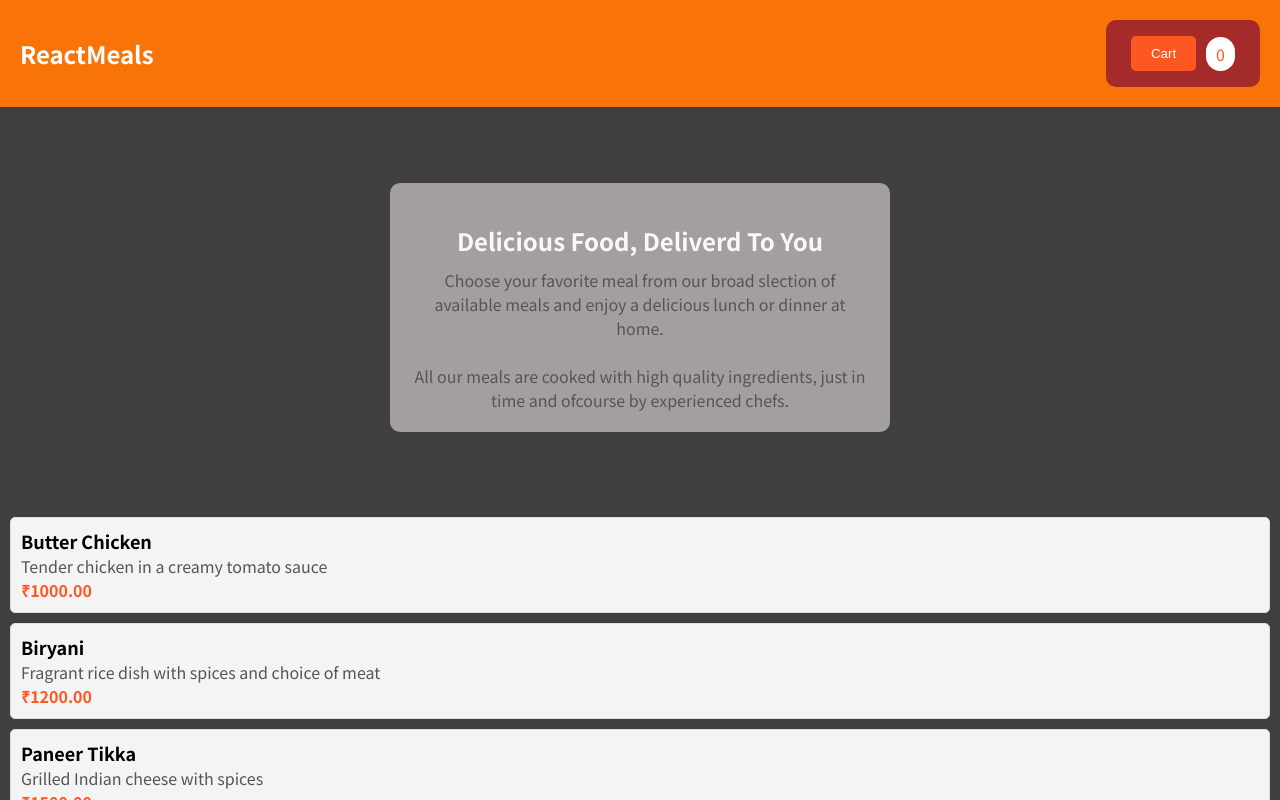
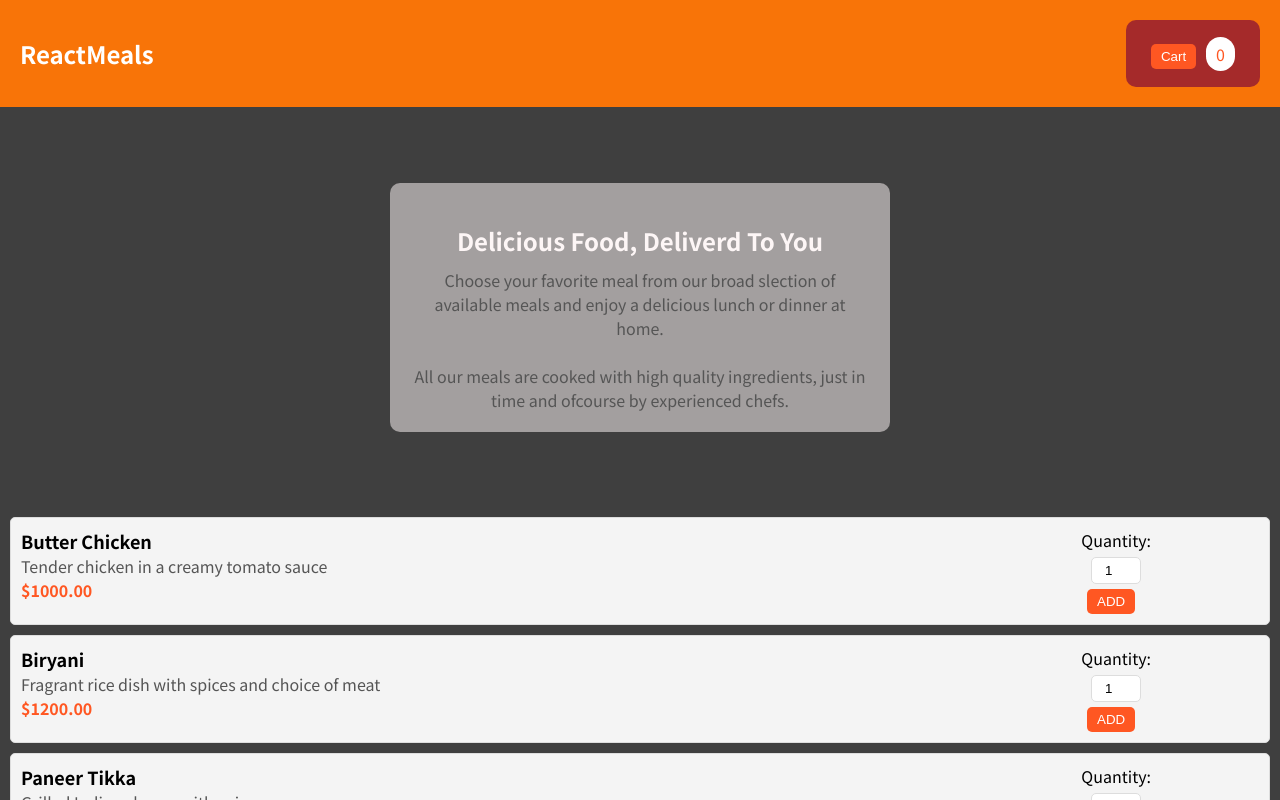
Before and after one commit to hsnadeeb/ReactMeals, a React (Create React App) app: page / in a window 1280 px wide. Shown: the top 800 px of the page. Built offline with nearby package versions, Linux system fonts and the light colour scheme.

Commit message:
added  a form to add items

```diff
--- a/src/components/Meals/Meals.css
+++ b/src/components/Meals/Meals.css
@@ -1,10 +1,16 @@
 /* Meal Styles */
 .meal {
+    display: flex;
+    justify-content: space-between;
     background: #f4f4f4;
     border: 1px solid #ddd;
     border-radius: 5px;
     padding: 10px;
     margin: 10px;
+  }
+
+  .meal-details {
+    flex: 1;
   }
 
   h3 {
@@ -21,3 +27,40 @@
     font-weight: bold;
     color: #ff5722;
   }
+
+  .meal-form {
+    flex: 0.3;
+    display: flex;
+    flex-direction: column;
+    justify-content: center;
+    align-items: center;
+  }
+
+  form {
+    display: flex;
+    flex-direction: column;
+    align-items: center;
+  }
+
+  label {
+    font-size: 16px;
+    margin-bottom: 5px;
+  }
+
+  input[type="number"] {
+    width: 50px;
+    padding: 5px;
+    text-align: center;
+    border: 1px solid #ddd;
+    border-radius: 5px;
+  }
+
+  button {
+    background-color: #ff5722;
+    color: #fff;
+    border: none;
+    padding: 5px 10px;
+    border-radius: 5px;
+    cursor: pointer;
+    margin-top: 5px;
+  }
--- a/src/components/Meals/Meals.js
+++ b/src/components/Meals/Meals.js
@@ -1,13 +1,41 @@
-// Meal.js
-import React from 'react';
+import React, { useState } from 'react';
 import './Meals.css';
 
 const Meal = ({ name, description, price }) => {
+  const [quantity, setQuantity] = useState(1);
+
+  const handleQuantityChange = (e) => {
+    setQuantity(parseInt(e.target.value, 10));
+  };
+
+  const handleAddToCart = () => {
+
+    console.log(`Added ${quantity} x ${name} to the cart.`);
+  };
+
   return (
     <div className="meal">
-      <h3>{name}</h3>
-      <p>{description}</p>
-      <p className="price">₹{price.toFixed(2)}</p>
+      <div className="meal-details">
+        <h3>{name}</h3>
+        <p>{description}</p>
+        <p className="price">${price.toFixed(2)}</p>
+      </div>
+      <div className="meal-form">
+        <form>
+          <label htmlFor="quantity">Quantity: </label>
+          <input
+            type="number"
+            id="quantity"
+            name="quantity"
+            value={quantity}
+            onChange={handleQuantityChange}
+            min="1"
+          />
+          <button type="button" onClick={handleAddToCart}>
+            ADD
+          </button>
+        </form>
+      </div>
     </div>
   );
 }
```
Also changed, not shown: src/components/Meals/Form.js (added).
